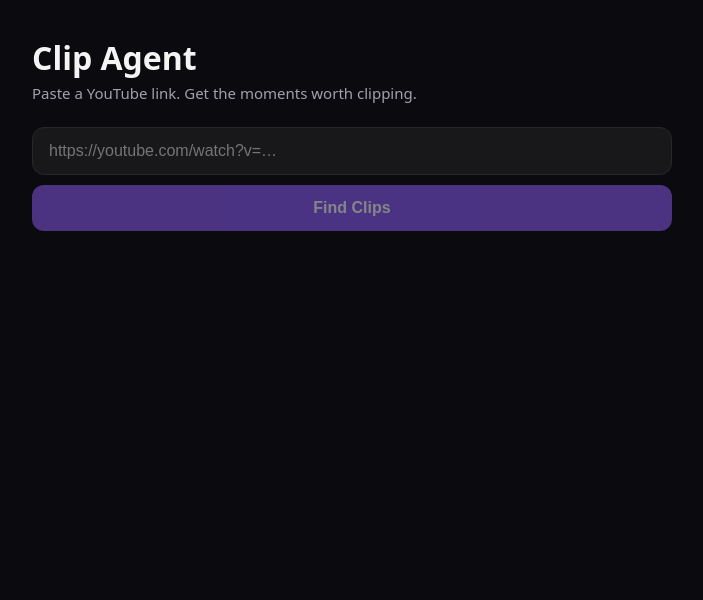
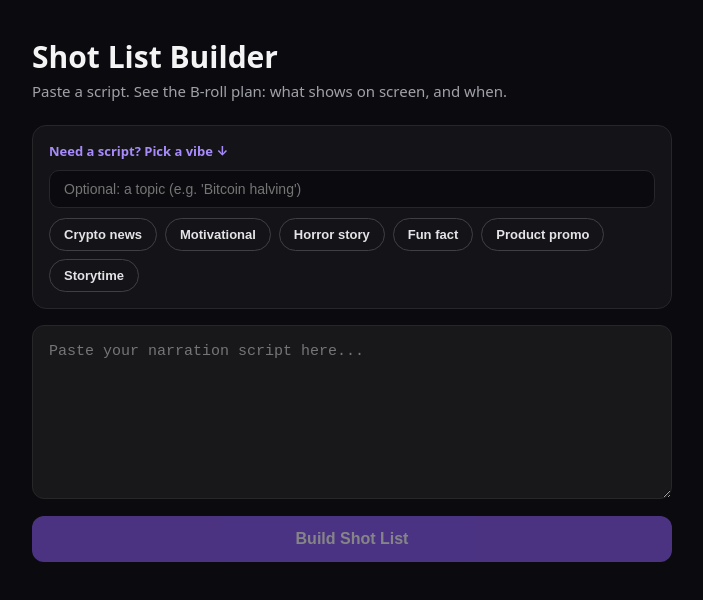
Before and after one commit to marqueenrobinson-cloud/Scrapper, a Next.js app: page / in a window 1280 px wide. Shown: the top 600 px of the page, without its empty margins (288-991 px from the left). Built offline with nearby package versions, Linux system fonts and the light colour scheme.

Commit message:
Refactor Home component to ShotlistPage with new logic

```diff
--- a/app/page.js
+++ b/app/page.js
@@ -2,150 +2,217 @@
 
 import { useState } from "react";
 
-export default function Home() {
-  const [url, setUrl] = useState("");
+export default function ShotlistPage() {
+  const [script, setScript] = useState("");
   const [loading, setLoading] = useState(false);
-  const [status, setStatus] = useState("");
-  const [moments, setMoments] = useState([]);
-  const [videoId, setVideoId] = useState("");
+  const [shotlist, setShotlist] = useState([]);
+  const [total, setTotal] = useState(0);
   const [error, setError] = useState("");
+  const [footage, setFootage] = useState([]);
+  const [findingFootage, setFindingFootage] = useState(false);
+  const [topic, setTopic] = useState("");
+  const [generating, setGenerating] = useState(false);
+
+  const VIBES = [
+    "Crypto news",
+    "Motivational",
+    "Horror story",
+    "Fun fact",
+    "Product promo",
+    "Storytime",
+  ];
+
+  async function handleGenerate(vibe) {
+    setError("");
+    setShotlist([]);
+    setFootage([]);
+    setGenerating(true);
+    try {
+      const res = await fetch("/api/generate-script", {
+        method: "POST",
+        headers: { "Content-Type": "application/json" },
+        body: JSON.stringify({ vibe, topic, seconds: 30 }),
+      });
+      const data = await res.json();
+      if (!res.ok) throw new Error(data.error || "Failed.");
+      setScript(data.script || "");
+    } catch (err) {
+      setError(err.message);
+    } finally {
+      setGenerating(false);
+    }
+  }
 
   async function handleRun() {
     setError("");
-    setMoments([]);
+    setShotlist([]);
+    setFootage([]);
     setLoading(true);
-
     try {
-      // Step 1: fetch transcript
-      setStatus("Fetching transcript…");
-      const tRes = await fetch("/api/transcript", {
+      const res = await fetch("/api/shotlist", {
         method: "POST",
         headers: { "Content-Type": "application/json" },
-        body: JSON.stringify({ url }),
+        body: JSON.stringify({ script }),
       });
-      const tData = await tRes.json();
-      if (!tRes.ok) throw new Error(tData.error || "Transcript failed.");
-      setVideoId(tData.videoId);
-
-      // Step 2: analyze with Claude
-      setStatus("Finding the best moments…");
-      const aRes = await fetch("/api/analyze", {
-        method: "POST",
-        headers: { "Content-Type": "application/json" },
-        body: JSON.stringify({
-          segments: tData.segments,
-          fullText: tData.fullText,
-        }),
-      });
-      const aData = await aRes.json();
-      if (!aRes.ok) throw new Error(aData.error || "Analysis failed.");
-
-      setMoments(aData.moments || []);
-      setStatus("");
+      const data = await res.json();
+      if (!res.ok) throw new Error(data.error || "Failed.");
+      setShotlist(data.shotlist || []);
+      setTotal(data.totalSeconds || 0);
     } catch (err) {
       setError(err.message);
-      setStatus("");
     } finally {
       setLoading(false);
     }
   }
 
-  function copyCaption(m) {
-    const tags = (m.hashtags || []).map((h) => `#${h}`).join(" ");
-    navigator.clipboard.writeText(`${m.caption}\n\n${tags}`);
+  async function handleFindFootage() {
+    setError("");
+    setFindingFootage(true);
+    try {
+      const res = await fetch("/api/footage", {
+        method: "POST",
+        headers: { "Content-Type": "application/json" },
+        body: JSON.stringify({ shotlist, orientation: "portrait" }),
+      });
+      const data = await res.json();
+      if (!res.ok) throw new Error(data.error || "Failed.");
+      setFootage(data.footage || []);
+    } catch (err) {
+      setError(err.message);
+    } finally {
+      setFindingFootage(false);
     }
+  }
+
+  // Merge footage into shots by index for display
+  const footageByIndex = {};
+  footage.forEach((f) => { footageByIndex[f.index] = f; });
 
   return (
     <main style={styles.main}>
       <div style={styles.container}>
-        <h1 style={styles.h1}>Clip Agent</h1>
+        <h1 style={styles.h1}>Shot List Builder</h1>
         <p style={styles.sub}>
-          Paste a YouTube link. Get the moments worth clipping.
+          Paste a script. See the B-roll plan: what shows on screen, and when.
         </p>
 
-        <div style={styles.inputRow}>
+        <div style={styles.ideaBox}>
+          <div style={styles.ideaLabel}>Need a script? Pick a vibe ↓</div>
           <input
-            style={styles.input}
-            value={url}
-            onChange={(e) => setUrl(e.target.value)}
-            placeholder="https://youtube.com/watch?v=…"
-            inputMode="url"
+            style={styles.topicInput}
+            value={topic}
+            onChange={(e) => setTopic(e.target.value)}
+            placeholder="Optional: a topic (e.g. 'Bitcoin halving')"
+          />
+          <div style={styles.vibeRow}>
+            {VIBES.map((v) => (
+              <button
+                key={v}
+                style={{ ...styles.vibeBtn, opacity: generating ? 0.5 : 1 }}
+                onClick={() => handleGenerate(v)}
+                disabled={generating}
+              >
+                {v}
+              </button>
+            ))}
+          </div>
+          {generating && <div style={styles.genStatus}>Writing your script…</div>}
+        </div>
+
+        <textarea
+          style={styles.textarea}
+          value={script}
+          onChange={(e) => setScript(e.target.value)}
+          placeholder="Paste your narration script here..."
+          rows={6}
         />
         <button
-            style={{ ...styles.button, opacity: loading || !url ? 0.5 : 1 }}
+          style={{ ...styles.button, opacity: loading || !script ? 0.5 : 1 }}
           onClick={handleRun}
-            disabled={loading || !url}
+          disabled={loading || !script}
         >
-            {loading ? "Working…" : "Find Clips"}
+          {loading ? "Building…" : "Build Shot List"}
         </button>
-        </div>
 
-        {status && <p style={styles.status}>{status}</p>}
         {error && <p style={styles.error}>{error}</p>}
 
-        <div style={styles.cards}>
-          {moments.map((m, i) => (
-            <div key={i} style={styles.card}>
-              <div style={styles.timestamp}>{m.start}</div>
-              <h3 style={styles.cardTitle}>{m.title}</h3>
-              <div style={styles.hook}>“{m.hook}”</div>
-              <p style={styles.caption}>{m.caption}</p>
-              <div style={styles.tags}>
-                {(m.hashtags || []).map((h, j) => (
-                  <span key={j} style={styles.tag}>
-                    #{h}
-                  </span>
-                ))}
+        {shotlist.length > 0 && (
+          <div style={styles.totalBar}>
+            {shotlist.length} shots · ~{total}s total
           </div>
-              <p style={styles.why}>{m.why}</p>
-              <div style={styles.cardActions}>
-                <button style={styles.smallBtn} onClick={() => copyCaption(m)}>
-                  Copy caption
+        )}
+
+        {shotlist.length > 0 && (
+          <button
+            style={{ ...styles.footageBtn, opacity: findingFootage ? 0.5 : 1 }}
+            onClick={handleFindFootage}
+            disabled={findingFootage}
+          >
+            {findingFootage ? "Finding footage…" : "🎞️ Find Footage"}
           </button>
-                {videoId && (
+        )}
+
+        {footage.length > 0 && (
+          <div style={styles.totalBar}>
+            Found footage for {footage.filter((f) => f.found).length} of{" "}
+            {footage.length} shots
+          </div>
+        )}
+
+        <div style={styles.list}>
+          {shotlist.map((b) => {
+            const f = footageByIndex[b.index];
+            return (
+              <div key={b.index} style={styles.beat}>
+                <div style={styles.beatTime}>
+                  {fmt(b.start)}–{fmt(b.start + b.seconds)}
+                </div>
+                <div style={styles.beatText}>{b.text}</div>
+                <div style={styles.beatSearch}>
+                  🎬 {b.search}
+                  {b.fallback ? (
+                    <span style={styles.fallback}> / {b.fallback}</span>
+                  ) : null}
+                </div>
+                {f && (
+                  <div style={styles.footageRow}>
+                    {f.found ? (
+                      <>
+                        <img src={f.thumbnail} alt="" style={styles.thumb} />
+                        <div style={styles.footageMeta}>
+                          <div style={styles.foundTag}>
+                            ✓ {f.usedFallback ? "fallback" : "matched"}: {f.searchUsed}
+                          </div>
+                          {f.videoUrl && (
                             <a
-                    style={styles.smallBtnLink}
-                    href={`https://youtube.com/watch?v=${videoId}&t=${tsToSeconds(
-                      m.start
-                    )}`}
+                              href={f.videoUrl}
                               target="_blank"
                               rel="noreferrer"
+                              style={styles.previewLink}
                             >
-                    Jump to moment
+                              Preview clip ↗
                             </a>
                           )}
-                <a
-                  style={styles.avatarBtn}
-                  href={`https://avatargen-two.vercel.app/?script=${encodeURIComponent(
-                    buildScript(m)
-                  )}`}
-                  target="_blank"
-                  rel="noreferrer"
-                >
-                  🎬 Make Avatar Video
-                </a>
                         </div>
+                      </>
+                    ) : (
+                      <div style={styles.notFound}>No clip found — try editing the term</div>
+                    )}
                   </div>
-          ))}
+                )}
+              </div>
+            );
+          })}
         </div>
       </div>
     </main>
   );
 }
 
-function tsToSeconds(ts) {
-  if (!ts) return 0;
-  const parts = String(ts).split(":").map(Number);
-  if (parts.length === 2) return parts[0] * 60 + parts[1];
-  return parts[0] || 0;
-}
-
-function buildScript(m) {
-  // Turn a clip into a short spoken script for the avatar.
-  // Hook first (it's the attention grabber), then the caption as the body.
-  const hook = (m.hook || "").trim();
-  const caption = (m.caption || "").trim();
-  return [hook, caption].filter(Boolean).join(" ");
+function fmt(s) {
+  const m = Math.floor(s / 60);
+  const sec = s % 60;
+  return `${m}:${String(sec).padStart(2, "0")}`;
 }
 
 const styles = {
@@ -157,20 +224,59 @@ const styles = {
     padding: "24px 16px 80px",
   },
   container: { maxWidth: 640, margin: "0 auto" },
-  h1: { fontSize: 32, fontWeight: 800, margin: "12px 0 4px" },
+  h1: { fontSize: 30, fontWeight: 800, margin: "12px 0 4px" },
   sub: { color: "#a1a1aa", margin: "0 0 24px", fontSize: 15 },
-  inputRow: { display: "flex", flexDirection: "column", gap: 10 },
-  input: {
+  ideaBox: {
+    background: "#141418",
+    border: "1px solid #27272a",
+    borderRadius: 14,
+    padding: 16,
+    marginBottom: 16,
+  },
+  ideaLabel: {
+    fontSize: 13,
+    fontWeight: 700,
+    color: "#a78bfa",
+    marginBottom: 10,
+  },
+  topicInput: {
+    width: "100%",
+    padding: "10px 14px",
+    fontSize: 14,
+    borderRadius: 10,
+    border: "1px solid #27272a",
+    background: "#0b0b0f",
+    color: "#fff",
+    boxSizing: "border-box",
+    marginBottom: 10,
+  },
+  vibeRow: { display: "flex", flexWrap: "wrap", gap: 8 },
+  vibeBtn: {
+    padding: "8px 14px",
+    fontSize: 13,
+    fontWeight: 600,
+    borderRadius: 20,
+    border: "1px solid #3f3f46",
+    background: "transparent",
+    color: "#e4e4e7",
+    cursor: "pointer",
+  },
+  genStatus: { fontSize: 13, color: "#a78bfa", marginTop: 10 },
+  textarea: {
     width: "100%",
     padding: "14px 16px",
-    fontSize: 16,
+    fontSize: 15,
     borderRadius: 12,
     border: "1px solid #27272a",
     background: "#18181b",
     color: "#fff",
     boxSizing: "border-box",
+    resize: "vertical",
+    lineHeight: 1.6,
   },
   button: {
+    width: "100%",
+    marginTop: 12,
     padding: "14px 16px",
     fontSize: 16,
     fontWeight: 700,
@@ -180,60 +286,63 @@ const styles = {
     color: "#fff",
     cursor: "pointer",
   },
-  status: { color: "#a78bfa", marginTop: 16, fontSize: 14 },
   error: { color: "#f87171", marginTop: 16, fontSize: 14 },
-  cards: { display: "flex", flexDirection: "column", gap: 16, marginTop: 24 },
-  card: {
+  totalBar: {
+    marginTop: 24,
+    marginBottom: 8,
+    color: "#a78bfa",
+    fontSize: 13,
+    fontWeight: 600,
+  },
+  list: { display: "flex", flexDirection: "column", gap: 10, marginTop: 8 },
+  beat: {
     background: "#18181b",
     border: "1px solid #27272a",
-    borderRadius: 16,
-    padding: 18,
+    borderRadius: 12,
+    padding: 14,
   },
-  timestamp: {
+  beatTime: {
     display: "inline-block",
     background: "#27272a",
     color: "#a78bfa",
-    padding: "3px 10px",
-    borderRadius: 8,
-    fontSize: 13,
+    padding: "2px 8px",
+    borderRadius: 6,
+    fontSize: 12,
     fontWeight: 600,
-    marginBottom: 10,
+    marginBottom: 8,
   },
-  cardTitle: { fontSize: 18, fontWeight: 700, margin: "0 0 8px" },
-  hook: { color: "#fbbf24", fontStyle: "italic", marginBottom: 10, fontSize: 15 },
-  caption: { color: "#d4d4d8", fontSize: 14, lineHeight: 1.5, margin: "0 0 10px" },
-  tags: { display: "flex", flexWrap: "wrap", gap: 6, marginBottom: 10 },
-  tag: { color: "#a1a1aa", fontSize: 13 },
-  why: { color: "#71717a", fontSize: 13, fontStyle: "italic", margin: "0 0 12px" },
-  cardActions: { display: "flex", gap: 8, flexWrap: "wrap" },
-  smallBtn: {
-    padding: "8px 14px",
-    fontSize: 13,
-    fontWeight: 600,
-    borderRadius: 8,
-    border: "1px solid #3f3f46",
-    background: "transparent",
-    color: "#e4e4e7",
-    cursor: "pointer",
-  },
-  smallBtnLink: {
-    padding: "8px 14px",
-    fontSize: 13,
-    fontWeight: 600,
-    borderRadius: 8,
-    border: "1px solid #3f3f46",
-    background: "transparent",
-    color: "#e4e4e7",
-    textDecoration: "none",
-  },
-  avatarBtn: {
-    padding: "8px 14px",
-    fontSize: 13,
+  beatText: { fontSize: 14, color: "#e4e4e7", marginBottom: 8, lineHeight: 1.5 },
+  beatSearch: { fontSize: 13, color: "#6bffb8", fontWeight: 600 },
+  fallback: { color: "#52525b", fontWeight: 400 },
+  footageBtn: {
+    width: "100%",
+    marginTop: 8,
+    marginBottom: 8,
+    padding: "12px 16px",
+    fontSize: 15,
     fontWeight: 700,
-    borderRadius: 8,
+    borderRadius: 12,
     border: "none",
     background: "linear-gradient(90deg, #34d399, #a3e635)",
     color: "#0b0b0f",
-    textDecoration: "none",
+    cursor: "pointer",
   },
+  footageRow: {
+    display: "flex",
+    gap: 12,
+    marginTop: 12,
+    alignItems: "center",
+  },
+  thumb: {
+    width: 72,
+    height: 96,
+    objectFit: "cover",
+    borderRadius: 8,
+    flexShrink: 0,
+    border: "1px solid #27272a",
+  },
+  footageMeta: { display: "flex", flexDirection: "column", gap: 6 },
+  foundTag: { fontSize: 12, color: "#6bffb8", fontWeight: 600 },
+  previewLink: { fontSize: 12, color: "#a78bfa", textDecoration: "none" },
+  notFound: { fontSize: 12, color: "#f87171", marginTop: 12 },
 };
```
Lines whose indentation alone changed are shown as unchanged.
